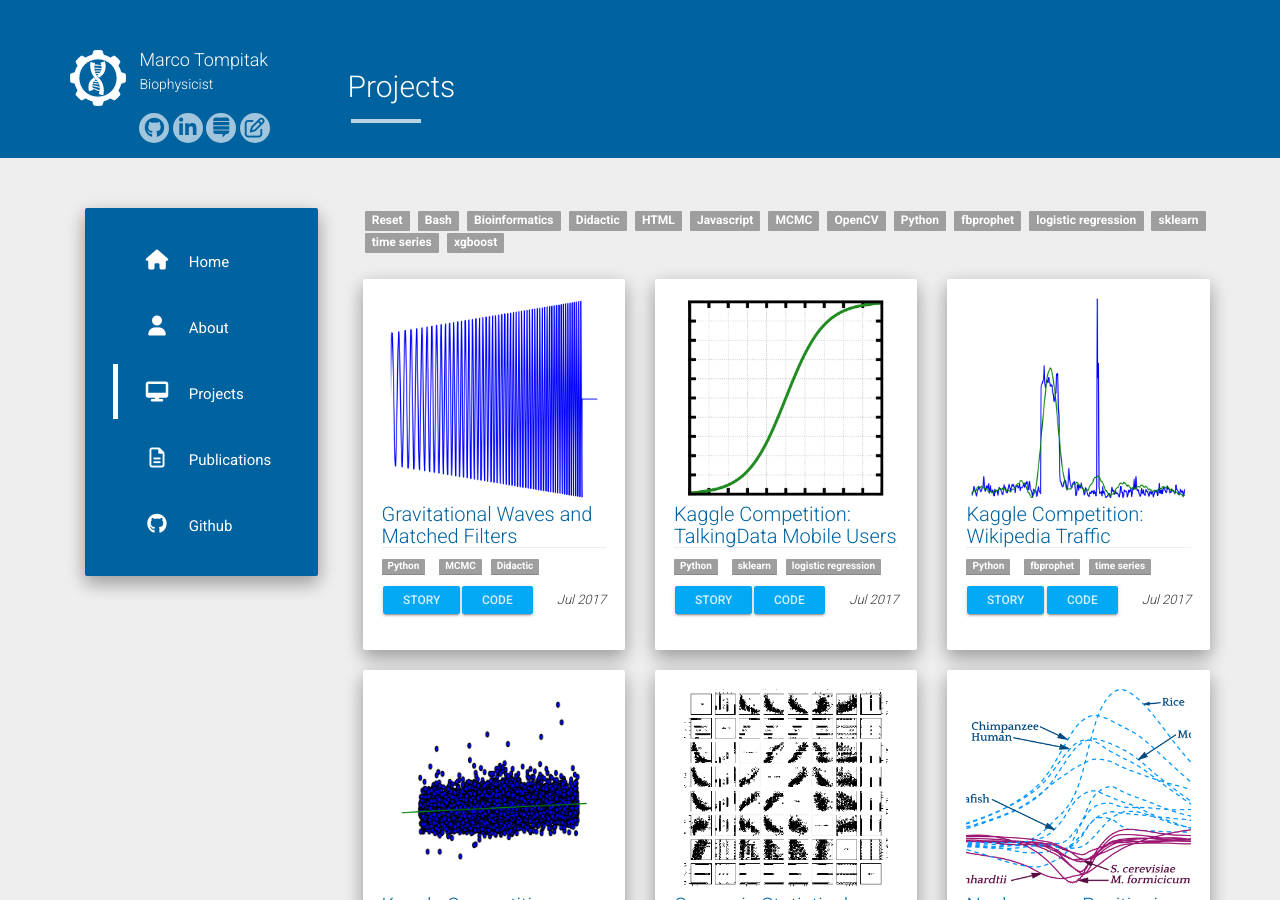
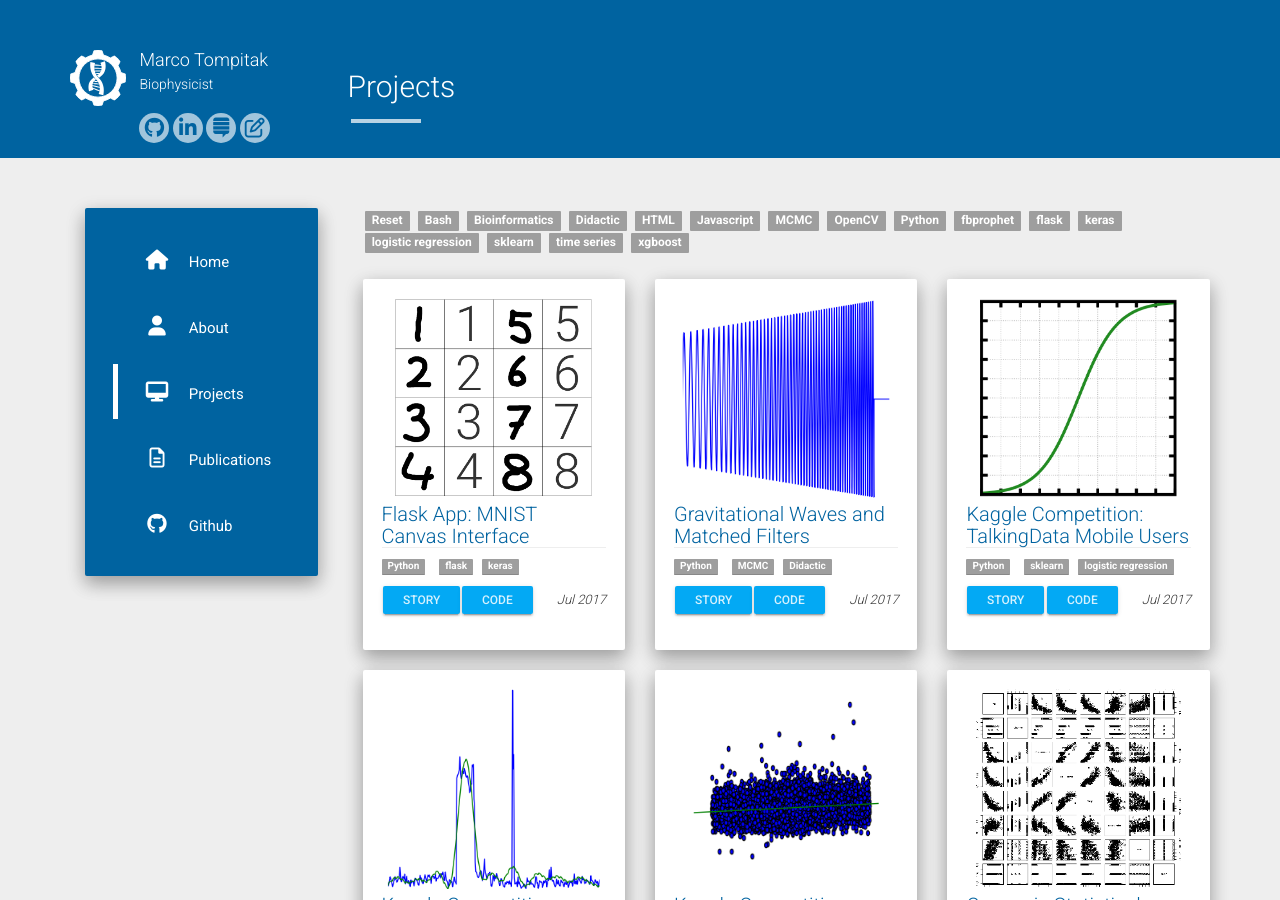
Before and after one commit to marcotompitak/marcotompitak.github.io, a Jekyll site: the page built from projects.md, in a window 1280 px wide and 900 px high. Built offline with Jekyll 4.4.1, drawn with Linux system fonts in a browser that asks for light colours; nearby versions of some CDN libraries.

Commit message:
Added mnist-canvas to projects page

```diff
--- a/_data/projects.json
+++ b/_data/projects.json
@@ -1,4 +1,12 @@
 [
+	{
+		"name": "Flask App: MNIST Canvas Interface",
+		"image": "mnist.png",
+		"url": "/mnist-canvas/",
+        "github": "https://github.com/marcotompitak/mnist-canvas",
+		"date": "Jul 2017",
+		"tags": ["Python","flask","keras"]
+	},
 	{
 		"name": "Gravitational Waves and Matched Filters",
 		"image": "chirp.png",
```
Also changed, not shown: static/projects/mnist.png (added), 4 other files.
